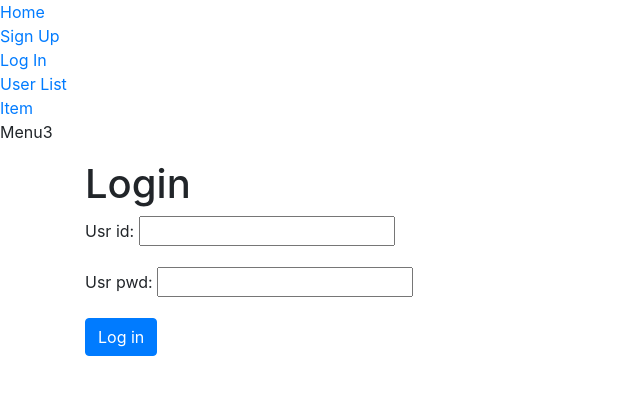
After one commit to Herobee/project-django, a Django app: page /user/login/ in a window 1280 px wide. The commit adds this page. Shown: the top 395 px of the page, without its empty margins (0-640 px from the left). Run offline with Django 3.2, Linux system fonts and the light colour scheme; parts of the project's set-up code (start-up, migrations or seed data) failed here and were passed over; some libraries are stand-ins or nearby versions.

Commit message:
Modified Moels(User) Use AbstractBaseUser, BaseUserManager

```diff
--- a/project/project/settings.py
+++ b/project/project/settings.py
@@ -21,12 +21,14 @@ BASE_DIR = os.path.dirname(os.path.dirname(os.path.abspath(__file__)))
 
 # SECURITY WARNING: keep the secret key used in production secret!
 SECRET_KEY = 'rvv_2-dwz3z8q$hhdtopakx-)3ovoe6w$tzcj=kl1^padetp4p'
+# SECRET_KEY = os.environ['APP_SECRET_KEY']
 
 # SECURITY WARNING: don't run with debug turned on in production!
 DEBUG = True
 
 ALLOWED_HOSTS = []
 
+AUTH_USER_MODEL = 'user.MyUser'
 
 # Application definition
 
--- a/project/templates/navbar.html
+++ b/project/templates/navbar.html
@@ -6,9 +6,16 @@
         <li>
             <a href="{% url 'user:signup' %}">Sign Up</a>
         </li>
+        {% if user.is_authenticated %}
+        <li>
+            Hi {{ user.username }}
+            <a href="{% url 'user:logout' %}">Log Out</a>
+        </li>
+        {% else %}
         <li>
             <a href="{% url 'user:login' %}">Log In</a>
         </li>
+        {% endif %}
         <li>
             <a href="{% url 'user:user-list' %}">User List</a>
         </li>
--- a/project/user/forms.py
+++ b/project/user/forms.py
@@ -11,6 +11,15 @@ class UserModelForm(forms.ModelForm):
             'usr_email',
             'usr_phone',
         ]
+
         def clean_usr_id(self):
             usr_id = self.cleaned_data.get('usr_id')
             return usr_id
+
+class LoginForm(forms.ModelForm):
+    class Meta:
+        model = User
+        fields = [
+            'usr_id',
+            'usr_pwd',
+        ]
--- a/project/user/models.py
+++ b/project/user/models.py
@@ -1,5 +1,6 @@
 from django.db import models
 from django.urls import reverse
+from django.contrib.auth.models import(BaseUserManager, AbstractBaseUser, PermissionsMixin)
 
 # Create your models here.
 class User(models.Model):
@@ -16,3 +17,51 @@ class User(models.Model):
 
     def get_absolute_url(self):
         return reverse("user:user-detail", kwargs={"usr_id": self.usr_id})
+
+class MyUserManager(BaseUserManager):
+    use_in_migrations = True
+
+    def create_user(self, usr_id, usr_name, usr_email, usr_phone, password=None):
+        if not usr_id:
+            raise ValueError('must have user ID!!')
+        user = self.model(
+            usr_id = usr_id,
+            usr_name = usr_name,
+            usr_email = self.normalize_email(usr_email),
+            usr_phone = usr_phone,
+        )
+        user.set_password(password)
+        user.save(using=self._db)
+        return user
+
+    def create_superuser(self, usr_id, usr_name, usr_email, usr_phone, password):
+        user = self.create_user(
+            usr_id = usr_id,
+            usr_name = usr_name,
+            usr_email = self.normalize_email(usr_email),
+            usr_phone = usr_phone,
+            password = password,
+        )
+        user.is_admin = True
+        user.is_superuser = True
+        user.is_staff = True
+        user.save(using=self._db)
+        return user
+
+class MyUser(AbstractBaseUser, PermissionsMixin):
+    objects = MyUserManager()
+
+    usr_id = models.CharField(max_length=45, primary_key=True)
+    usr_name = models.CharField(max_length=45, null=False, unique=True)
+    usr_email = models.CharField(max_length=45, null=False, unique=True)
+    usr_phone = models.CharField(max_length=45, null=False, unique=True)
+
+    is_active = models.BooleanField(default=True)
+    is_admin = models.BooleanField(default=False)
+    is_superuser = models.BooleanField(default=False)
+    is_staff = models.BooleanField(default=False)
+    reg_date = models.DateTimeField(auto_now_add=True)
+    updated_date = models.DateTimeField(auto_now=True)
+
+    USERNAME_FIELD = 'usr_id'
+    REQUIRED_FIELDS = ['usr_name','usr_email','usr_phone']
--- /dev/null
+++ b/project/user/templates/user/login.html
@@ -0,0 +1,18 @@
+{% extends "base.html" %}
+{% block content %}
+<div class="container">
+    <h1>Login</h1>
+    <form action="" method="POST">{% csrf_token %}
+        {% comment %} Username :
+        <br>
+        <input name="usr_id"type="text">
+        <br>
+        PassWord :
+        <br>
+        <input name="usr_pwd" type="password">
+        <br><br> {% endcomment %}
+        {{form.as_p}}
+        <input type="submit" class="btn btn-primary" value="Log in">
+    </form>
+</div>
+{% endblock  %}
--- a/project/user/urls.py
+++ b/project/user/urls.py
@@ -1,10 +1,12 @@
 from django.urls import path
 from . import views
-
+# from django.contrib.auth import views as auth_views
 app_name = 'user'
 urlpatterns = [
     path('signup/', views.SignupView.as_view(), name='signup'),
     path('login/', views.LoginView.as_view(), name='login'),
+    # path('login/', auth_views.LoginView.as_view(), name='login'),
+    path('logout/', views.LogoutView.as_view(), name='logout'),
     path('userlist/', views.UserListView.as_view(), name='user-list'),
     path('<str:usr_id>/detail', views.UserDetailView.as_view(), name='user-detail'),
 ]
--- a/project/user/views.py
+++ b/project/user/views.py
@@ -2,7 +2,7 @@ from django.shortcuts import get_object_or_404, render, redirect
 from django.views import View
 
 from .models import User
-from .forms import UserModelForm
+from .forms import UserModelForm, LoginForm
 
 class UserObjectMixin(object):
     model = User
@@ -32,9 +32,25 @@ class SignupView(View):
         return render(request, self.template_name, context)
 class LoginView(View):
     template_name = "user/login.html"
+    def get(self, request, *args, **kwargs):
+        # GET METHOD
+        form = LoginForm()
+        context = {"form" : form}
+        return render(request, self.template_name, context)
+    def post(self, request, *args, **kwargs):
+        # POST
+        form = LoginForm(request.POST)
+        usr_id = request.POST['usr_id']
+        usr_pwd = request.POST['usr_pwd']
+        print(usr_id)
+        print(usr_pwd)
+        return render(request, self.template_name)
+
+class LogoutView(View):
     pass
+
 class UserListView(View):
-    template_name = "user_list.html"
+    template_name = "user/user_list.html"
     queryset = User.objects.all().order_by('-reg_date')
     def get_queryset(self):
         return self.queryset
```
Also changed, not shown: project/user/admin.py (+18 -2 lines), project/item/migrations/0001_initial.py, project/item/migrations/0002_auto_20191102_1701.py (deleted), project/item/migrations/0003_auto_20191102_1840.py (deleted), project/user/migrations/0001_initial.py, project/user/migrations/0002_auto_20191102_1653.py (deleted).
